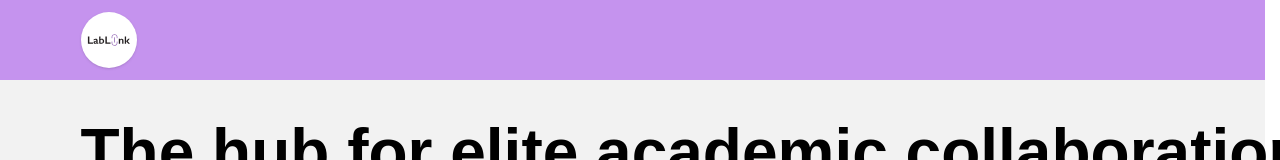
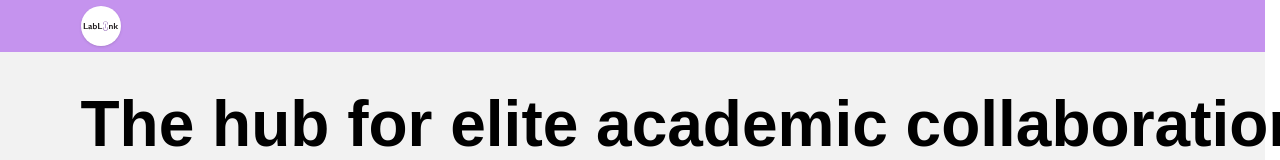
Before and after one commit to rohansarakinti/lablink, a Next.js app: page / in a window 1280 px wide. Shown: the top 160 px of the page. Built offline with nearby package versions, Linux system fonts and the light colour scheme; no server answers; a web font is replaced by a local one.

Commit message:
changd navbar

```diff
--- a/components/site-navbar.tsx
+++ b/components/site-navbar.tsx
@@ -19,13 +19,13 @@ export async function SiteNavbar() {
 
   return (
     <header className="bg-ll-purple">
-      <div className="mx-auto flex w-full max-w-6xl items-center justify-between px-6 py-3">
+      <div className="mx-auto flex w-full max-w-6xl items-center justify-between px-6 py-1.5">
         <Link
           href="/"
           aria-label="Go to home"
-          className="flex h-14 w-14 items-center justify-center rounded-full bg-white shadow-sm"
+          className="flex h-10 w-10 items-center justify-center rounded-full bg-white shadow-sm"
         >
-          <Image src="/lablinkLogo.svg" alt="LabLink logo" width={44} height={44} priority />
+          <Image src="/lablinkLogo.svg" alt="LabLink logo" width={36} height={36} priority />
         </Link>
         {user ? (
           <form action={signOut}>
```
